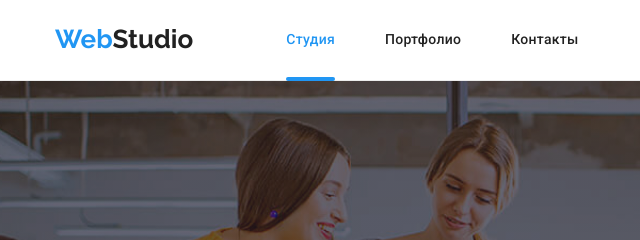
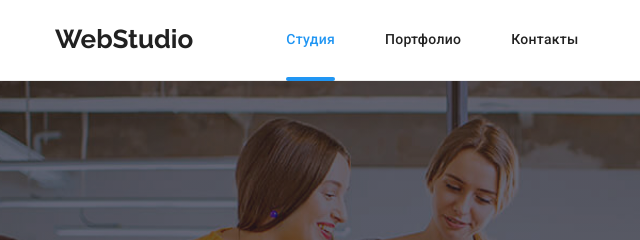
Before and after one commit to AnnRefr/goit-markup-hw-07, a plain HTML site: page index.html in a window 1280 px wide. Shown: the top 240 px of the page, 0-640 px from the left. Drawn offline with nearby package versions, Linux system fonts and the light colour scheme.

Commit message:
remove base-css

```diff
--- a/css/base.css
+++ /dev/null
@@ -1 +0,0 @@
-/*# sourceMappingURL=base.css.map */
--- a/css/common.css
+++ /dev/null
@@ -1,24 +0,0 @@
-/* колір основного тексту #212121;  */
-/* вторичний колір тексту rgba(117, 117, 117, 1); */
-/* білий #E5E5E5 */
-/* акцент rgba(33, 150, 243, 1); */
-
-:root{
-    --primary-text-color: rgba(117, 117, 117, 1);
-    --title-text-color: rgba(33, 33, 33, 1);
-    --accent-color: rgba(33, 150, 243, 1);
-    --secondary-text-color: rgba(255, 255, 255, 1);
-    --more-transparent-white-color: rgba(255, 255, 255, 0.6);
-    --primary-white-color: #E5E5E5 ;
-    --secondary-bg-color: rgba(47, 48, 58, 1);
-
-}
-
-body {
-    background-color: var(--primary-bg-color) ;
-    color: var(--primary-text-color);
-}
-
-.logo {
-    color: var(--accent-color);
-}
--- a/index.html
+++ b/index.html
@@ -13,7 +13,6 @@
       referrerpolicy="no-referrer"
     />
     <link rel="stylesheet" href="./css/main.min.css" />
-    <link rel="stylesheet" href="./css/styles.css" />
     <link rel="preconnect" href="https://fonts.googleapis.com" />
     <link rel="preconnect" href="https://fonts.gstatic.com" crossorigin />
     <link
```
Also changed, not shown: portfolio.html (+0 -1 lines), css/base.min.css (deleted), 2 other files.
